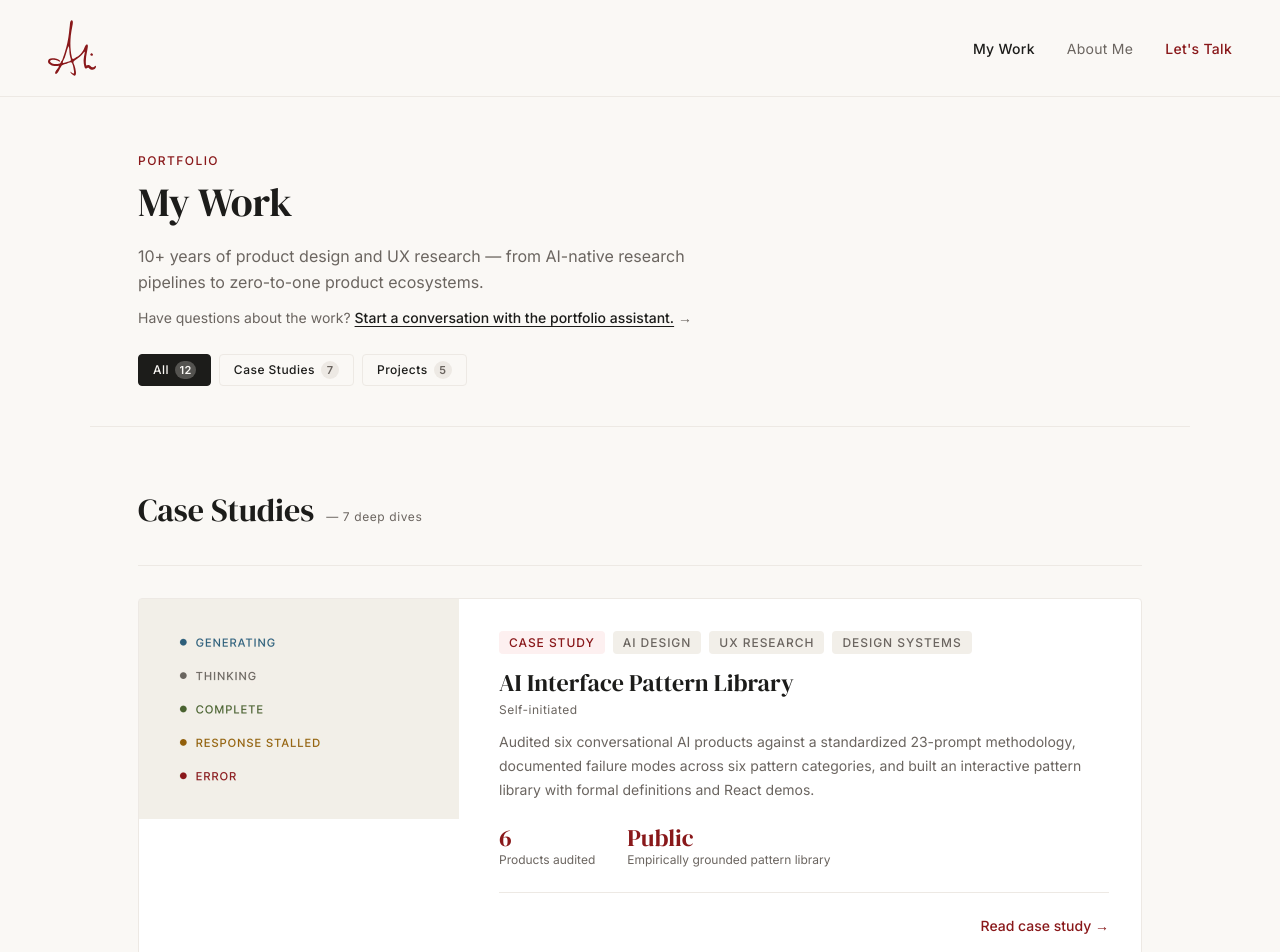
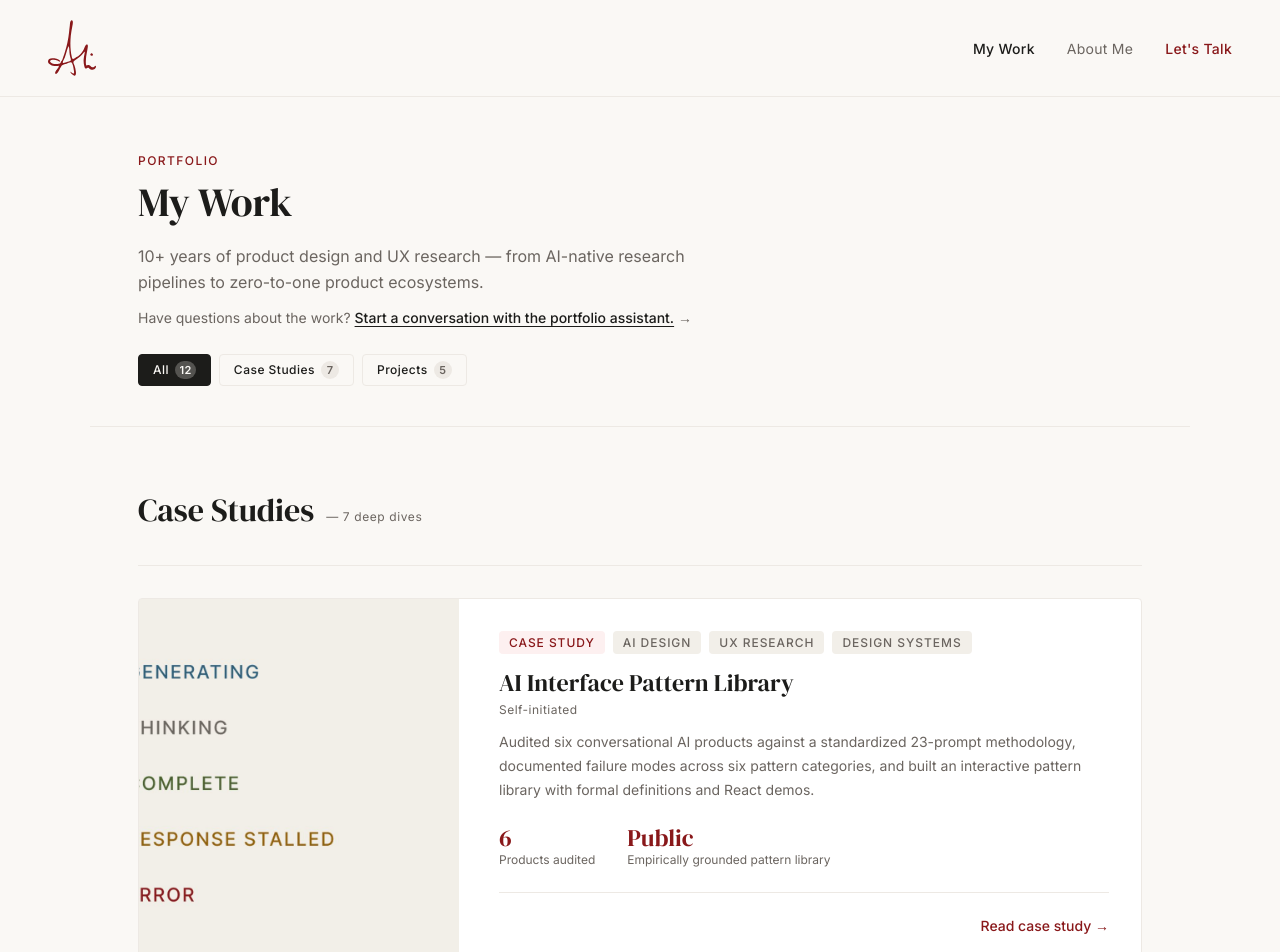
Before and after one commit to alikhandesign/alikhandesign.com, a Next.js app: page /work in a window 1280 px wide. Shown: the top 952 px of the page. Built offline with nearby package versions, Linux system fonts and the light colour scheme; no server answers.

Commit message:
fix: explicit width/height on CaseStudyCard image container for correct center crop

```diff
--- a/app/components/CaseStudyCard.tsx
+++ b/app/components/CaseStudyCard.tsx
@@ -27,7 +27,16 @@ export default function CaseStudyCard({ title, company, tags, description, outco
       textDecoration: 'none',
       color: 'inherit',
     }}>
-      <div style={{ position: 'relative', height: 220, background: 'var(--color-border)', overflow: 'hidden', flexShrink: 0 }}>
+      <div style={{
+        position: 'relative',
+        width: 320,
+        height: '100%',
+        minHeight: 220,
+        background: 'var(--color-border)',
+        overflow: 'hidden',
+        flexShrink: 0,
+        alignSelf: 'stretch',
+      }}>
         {image ? (
           <Image
             src={image}
@@ -37,7 +46,7 @@ export default function CaseStudyCard({ title, company, tags, description, outco
             sizes="320px"
           />
         ) : (
-          <div style={{ display: 'flex', alignItems: 'center', justifyContent: 'center', height: '100%', fontSize: 'var(--font-size-xs)', color: 'var(--color-text-muted)', letterSpacing: '0.05em', textTransform: 'uppercase' as const }}>
+          <div style={{ display: 'flex', alignItems: 'center', justifyContent: 'center', height: '100%', minHeight: 220, fontSize: 'var(--font-size-xs)', color: 'var(--color-text-muted)', letterSpacing: '0.05em', textTransform: 'uppercase' as const }}>
             Project Preview
           </div>
         )}
```
